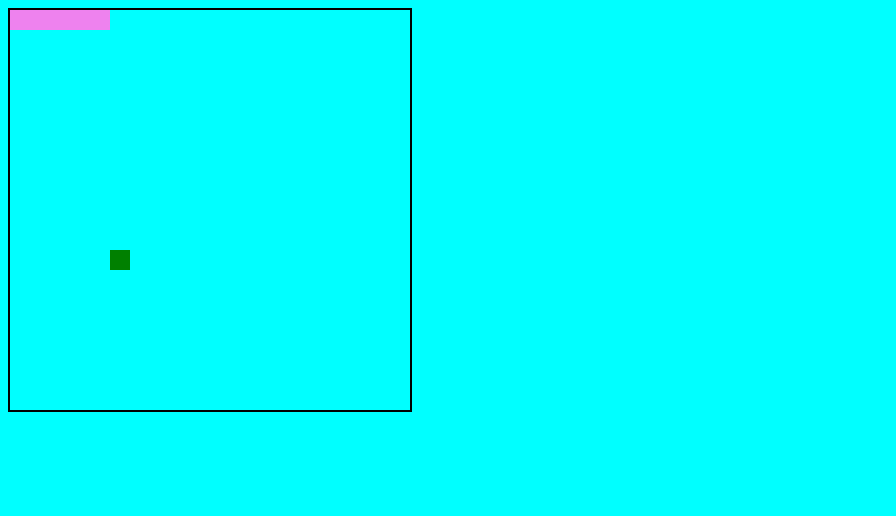
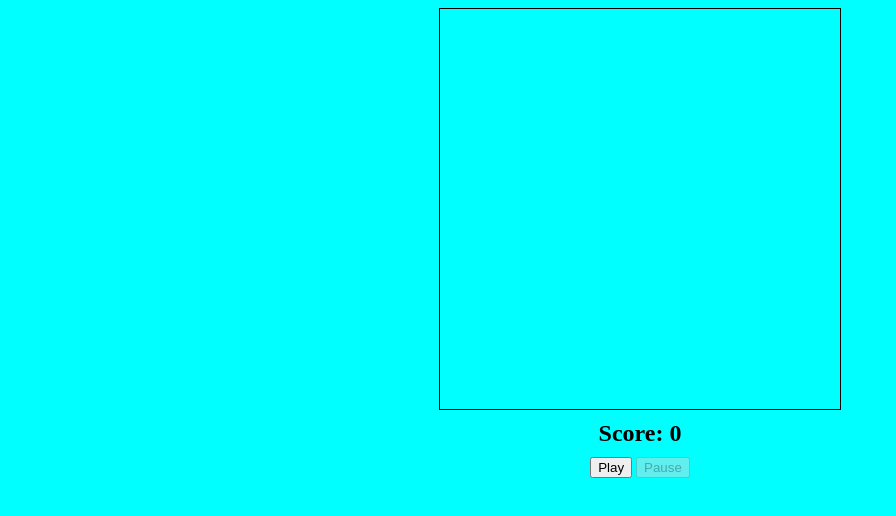
Before and after one commit to nguyenthithuuyen/case-study, a plain HTML site: page index.html in a window 1280 px wide. Shown: the whole page, without its empty margins (0-896 px from the left). Drawn offline with Linux system fonts and the light colour scheme.

Commit message:
updategame

```diff
--- a/css/game.css
+++ b/css/game.css
@@ -1,6 +1,11 @@
 body{
     background-color:aqua;
 }
-canvas{
-    border: 2px solid black;
+#control{
+    width: max-content;
+    margin: 10px auto;
 }
+h2{
+    width: max-content;
+    margin: 10px auto;
+}
--- a/index.html
+++ b/index.html
@@ -6,9 +6,36 @@
 
     <link rel="stylesheet" href="css/game.css">
 </head>
-<body>
-</body>
+<body onload="loadGame()">
+<canvas id="canvas" width="400" height="400" style="border: 1px solid; margin: auto; display: block"></canvas>
+<h2>Score: <span id="score">0</span></h2>
+<div id="control">
+    <button id="btn-play" onclick="play()">Play</button>
+    <button id="btn-pause" onclick="pause()">Pause</button>
+</div>
 <script src="js/snake.js"></script>
 <script src="js/food.js"></script>
 <script src="js/game.js"></script>
+<script>
+
+    function loadGame() {
+        document.getElementById('btn-pause').disabled = true;
+    }
+
+    function play() {
+        g.play();
+        document.getElementById('btn-pause').disabled = false;
+        document.getElementById('btn-play').disabled = true;
+    }
+
+    function pause() {
+        g.pause();
+        document.getElementById('btn-play').disabled = false;
+        document.getElementById('btn-pause').disabled = true;
+    }
+
+</script>
+
+</body>
+
 </html>
--- a/js/game.js
+++ b/js/game.js
@@ -3,32 +3,56 @@ class game {
         this.canvas = null;
         this.context = null;
         this.init();
-        this.loop();
+        this.score = 0;
+        /*this.loop();*/
     }
+
     init() {
-        this.canvas = document.createElement('canvas');
+        this.canvas = document.getElementById('canvas');
         this.context = this.canvas.getContext('2d');
-        this.canvas.width = 400;
+        /*this.canvas.width = 400;
         this.canvas.height = 400;
-        document.body.appendChild(this.canvas);
+        document.body.appendChild(this.canvas);*/
         this.snake = new snake(this);
         this.food = new food(this);
     }
+
+    play() {
+        runTime = setInterval(() => this.loop(), 60);
+    }
+
+    pause() {
+        clearInterval(runTime);
+    }
+
+    addScore() {
+        this.score++;
+    }
+
     loop() {
         this.update();
         this.draw();
-        setTimeout(() => this.loop(), 60);
+        this.drawScore();
     }
+
     update() {
         this.snake.update();
-        if (this.snake.eat(this.food.x,this.food.y)) {
+        if (this.snake.eat(this.food.x, this.food.y)) {
             this.food.update();
         }
+        /*        this.draw();*/
     }
+
+    drawScore(){
+        document.getElementById('score').innerText = this.score;
+    }
+
     draw() {
         this.context.clearRect(0, 0, this.canvas.width, this.canvas.height)
         this.snake.draw();
         this.food.draw();
     }
 }
+
 let g = new game();
+let runTime;
--- a/js/snake.js
+++ b/js/snake.js
@@ -56,6 +56,7 @@ class snake {
     eat(x, y) {
         if (this.x == x && this.y == y) {
             this.maxCells++;
+            g.addScore();
             return true;
         }
         return false;
@@ -66,6 +67,7 @@ class snake {
                 return false;
             }
         }
+        g.score = 0;
         return true;
     }
 }
```
